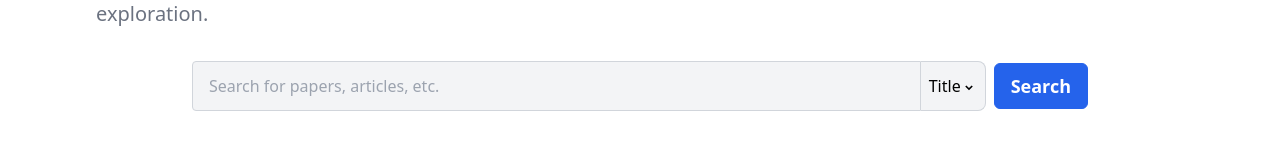
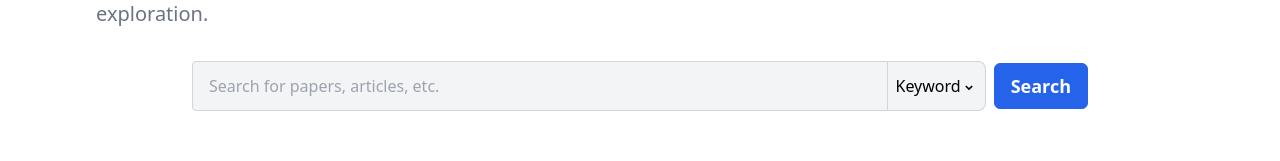
Before and after one commit to sameeramjad07/NUST-Digital-Repository, a React (Vite) app: page / in a window 1280 px wide. Shown: the part 412-573 px from the top of the page. Built offline with nearby package versions, Linux system fonts and the light colour scheme.

Commit message:
fixed repeating records

```diff
--- a/src/components/Searchbar.jsx
+++ b/src/components/Searchbar.jsx
@@ -11,8 +11,8 @@ const qalamAuthorAuth = import.meta.env.VITE_QALAM_AUTH_AUTHOR;
 const qalamConferenceAlias = import.meta.env.VITE_QALAM_ALIAS_CONFERENCE;
 const qalamConferenceAliasInd = import.meta.env.VITE_QALAM_ALIAS_CONFERENCE_IND;
 const qalamConferenceAuth = import.meta.env.VITE_QALAM_AUTH_CONFERENCE;
-const qalamConferenceAbs = import.meta.env.VITE_QALAM_ALIAS_CONFERENCE_ABS
-const qalamJournalAbs = import.meta.env.VITE_QALAM_ALIAS_JOURNAL_ABS
+const qalamConferenceAbs = import.meta.env.VITE_QALAM_ALIAS_CONFERENCE_ABS;
+const qalamJournalAbs = import.meta.env.VITE_QALAM_ALIAS_JOURNAL_ABS;
 
 const additionalApis = [
   {
@@ -37,7 +37,7 @@ const additionalApis = [
 
 const SearchBar = ({ onResults }) => {
   const [searchQuery, setSearchQuery] = useState('');
-  const [selectedCategory, setSelectedCategory] = useState('title');
+  const [selectedCategory, setSelectedCategory] = useState('keyword');
   const [isDropdownOpen, setIsDropdownOpen] = useState(false);
   const [isLoading, setIsLoading] = useState(false);
   const [authorSuggestions, setAuthorSuggestions] = useState([]);
@@ -77,7 +77,7 @@ const SearchBar = ({ onResults }) => {
     setIsLoading(true);
     try {
       let results = [];
-      if (selectedCategory === 'title') {
+      if (selectedCategory === 'keyword') {
         const mainResponse = await axios.get(apiName, {
           params: {
             alias: qalamAlias,
@@ -137,12 +137,26 @@ const SearchBar = ({ onResults }) => {
         setSelectedAuthor(null);
       }
 
-      onResults(results, searchQuery);
+      const uniqueResults = deduplicateResults(results);
+      onResults(uniqueResults, searchQuery);
     } catch (error) {
       console.error('Error fetching search results:', error);
     } finally {
       setIsLoading(false);
     }
+  };
+
+  const deduplicateResults = (results) => {
+    const seenTitles = new Set();
+    return results.filter(paper => {
+      const title = paper.title || paper.title_of_paper;
+      if (seenTitles.has(title)) {
+        return false;
+      } else {
+        seenTitles.add(title);
+        return true;
+      }
+    });
   };
 
   const shuffleArray = (array) => {
@@ -174,7 +188,7 @@ const SearchBar = ({ onResults }) => {
             value={searchQuery}
             onChange={(e) => setSearchQuery(e.target.value)}
             className="block w-full py-3 px-4 text-base text-gray-900 bg-gray-100 border border-gray-300 rounded-l focus:outline-none focus:bg-white focus:border-gray-500"
-            placeholder={selectedCategory === 'title' ? "Search for papers, articles, etc." : "Search by author name"}
+            placeholder={selectedCategory === 'keyword' ? "Search for papers, articles, etc." : "Search by author name"}
             required
           />
           <button
@@ -205,7 +219,7 @@ const SearchBar = ({ onResults }) => {
 
       {isDropdownOpen && (
         <div className="absolute top-full right-0 w-full sm:w-1/3 mt-2 bg-white border border-gray-300 rounded-md shadow-lg">
-          {['title', 'author'].map((category) => (
+          {['keyword', 'author'].map((category) => (
             <button
               key={category}
               type="button"
```
